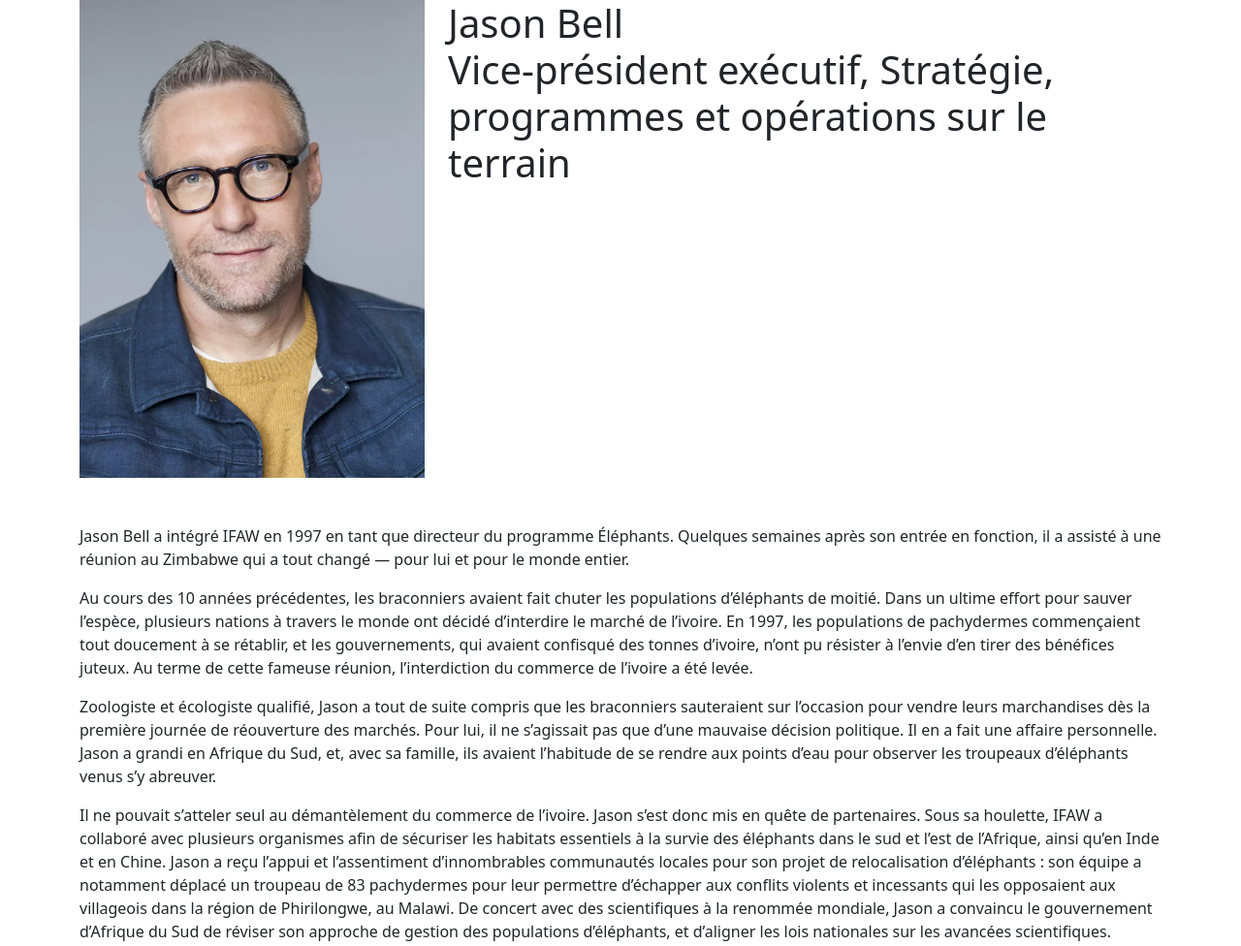
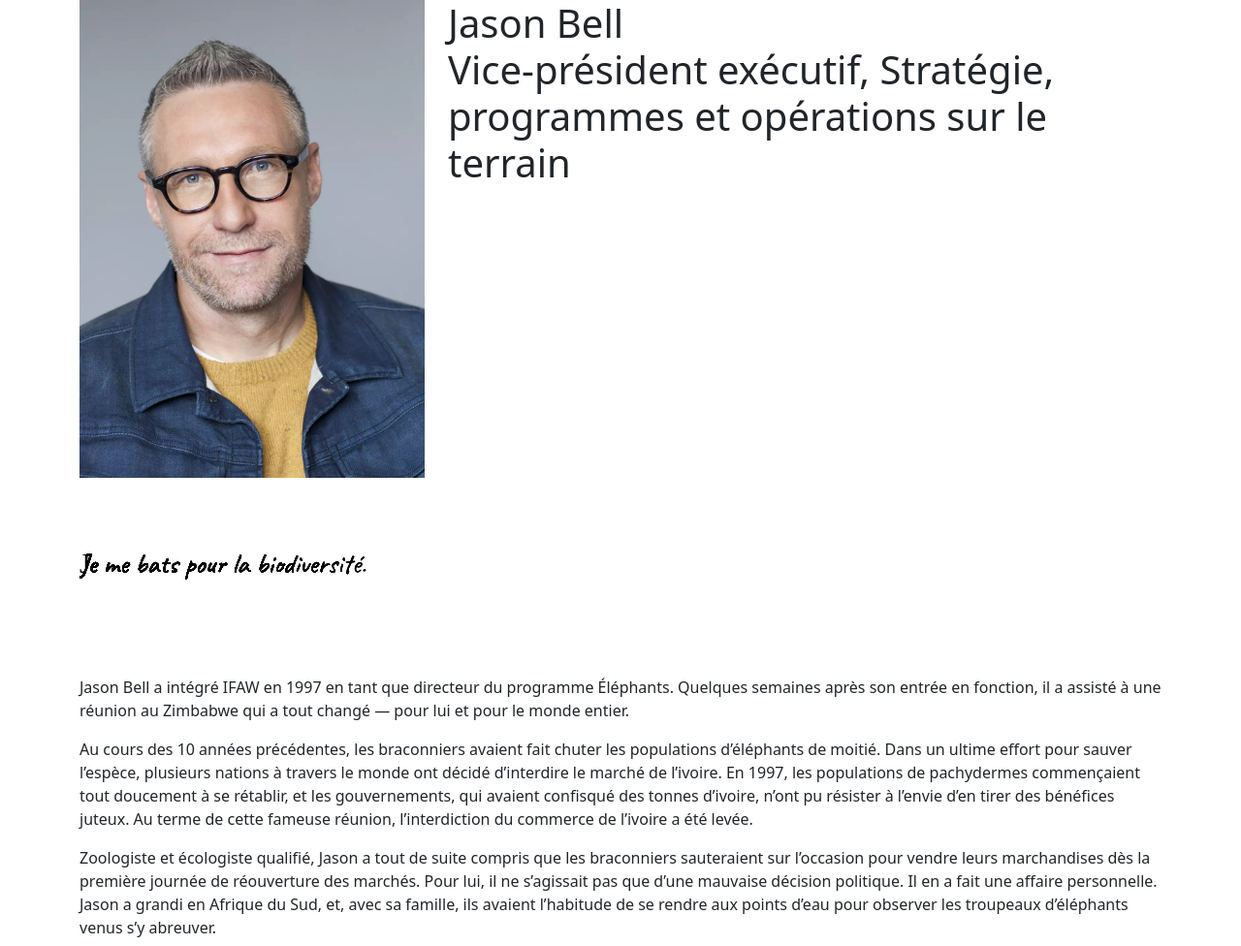
Before and after one commit to yvandouenel/jason, a plain HTML site: page index.html in a window 1280 px wide. Shown: the top 976 px of the page at 97% size. Drawn offline with nearby package versions, Linux system fonts and the light colour scheme.

Commit message:
Ajout du js qui écrit.

```diff
--- a/index.html
+++ b/index.html
@@ -7,6 +7,11 @@
   <meta name="viewport" content="width=device-width, initial-scale=1.0">
   <title>CV</title>
   <link href="https://cdn.jsdelivr.net/npm/bootstrap@5.0.2/dist/css/bootstrap.min.css" rel="stylesheet" integrity="sha384-EVSTQN3/azprG1Anm3QDgpJLIm9Nao0Yz1ztcQTwFspd3yD65VohhpuuCOmLASjC" crossorigin="anonymous">
+  <link rel="stylesheet" href="./css/style.css">
+  <link rel="preconnect" href="https://fonts.googleapis.com">
+  <link rel="preconnect" href="https://fonts.gstatic.com" crossorigin>
+  <link href="https://fonts.googleapis.com/css2?family=Caveat&display=swap" rel="stylesheet">
+  <script src="./js/draw_text.js"></script>
 </head>
 
 <body class="container">
@@ -17,6 +22,7 @@
   </header>
   <main>
     <section>
+      <canvas id="canvas"></canvas>
       <p>Jason Bell a intégré IFAW en 1997 en tant que directeur du programme Éléphants. Quelques semaines après son
         entrée en fonction, il a assisté à une réunion au Zimbabwe qui a tout changé — pour lui et pour le monde entier.
       </p>
--- /dev/null
+++ b/js/draw_text.js
@@ -0,0 +1,17 @@
+window.onload = function () {
+  function draw() {
+    let txt = "Je me bats pour la biodiversité.";
+    var ctx = document.getElementById('canvas').getContext('2d');
+    ctx.font = "1.8rem Caveat";
+    let current_text = "";
+    let timeout = 1;
+    for (let letter of txt) {
+      setTimeout(function () {
+        current_text += letter;
+        ctx.fillText(current_text, 0, 50);
+      }, 100 * timeout);
+      timeout++;
+    }
+  }
+  draw();
+}
```
